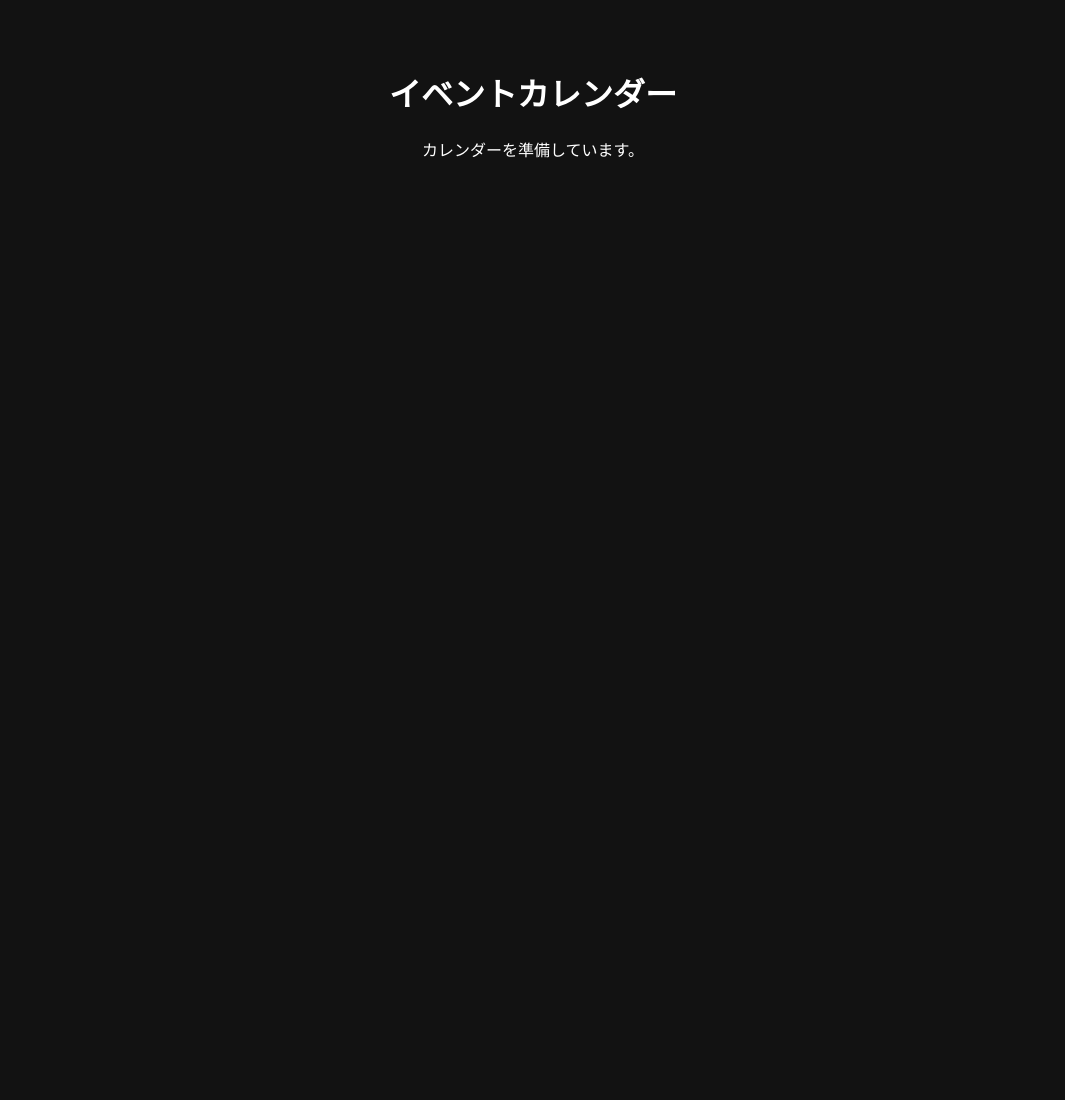
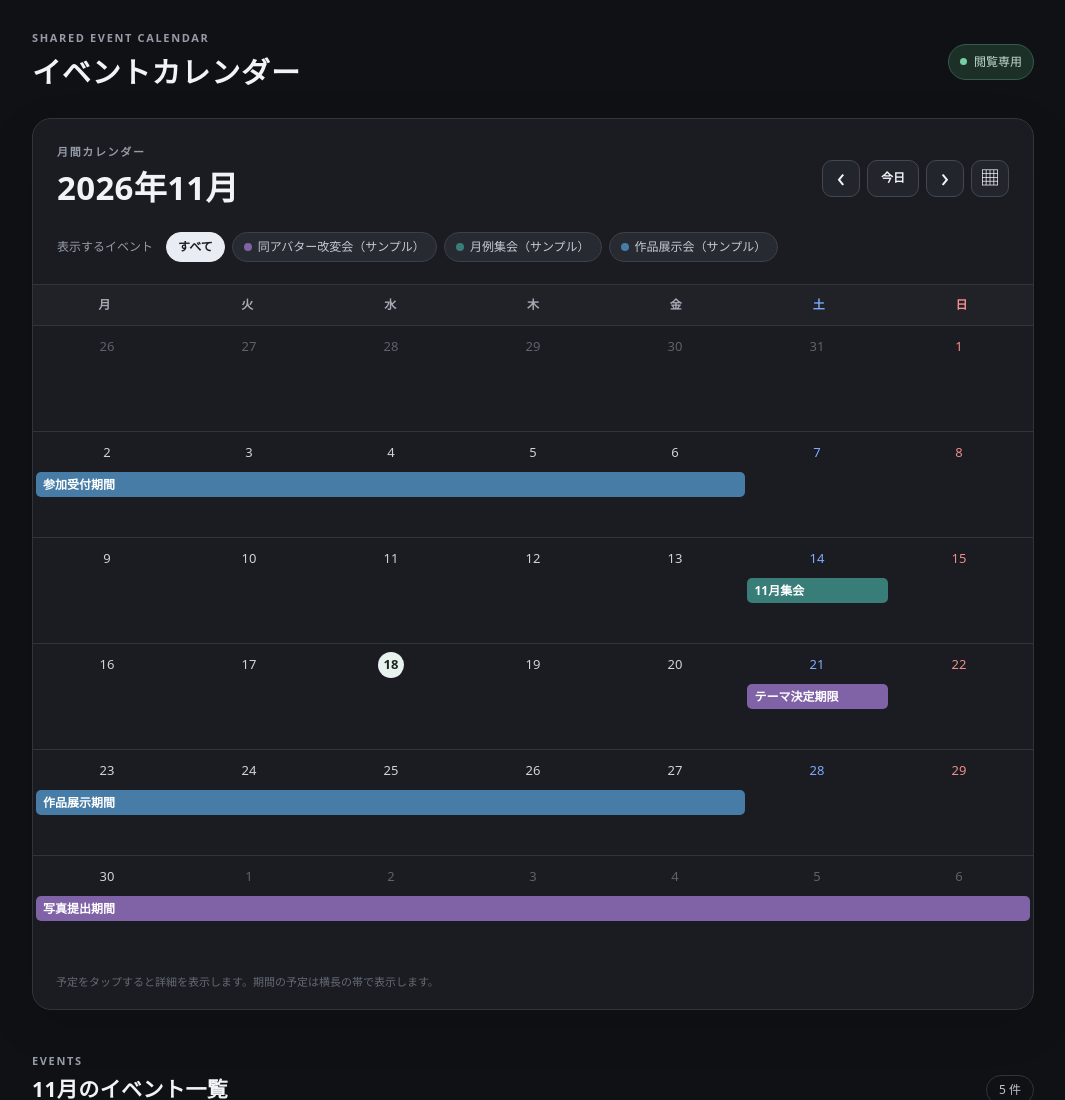
Before and after one commit to panputy-ux/event-calendar, a plain HTML site: page index.html in a window 1280 px wide. Shown: the top 1100 px of the page, without its empty margins (107-1172 px from the left). Before the commit the page ends 800 px from the top, so only its background shows below. Drawn offline with Linux system fonts and the light colour scheme.

Commit message:
Update index.html

```diff
--- a/index.html
+++ b/index.html
@@ -1,22 +1,62 @@
-
-<!DOCTYPE html>
+<!doctype html>
 <html lang="ja">
 <head>
-  <meta charset="UTF-8">
-  <meta name="viewport" content="width=device-width, initial-scale=1.0">
+  <meta charset="utf-8">
+  <meta name="viewport" content="width=device-width, initial-scale=1, viewport-fit=cover">
+  <meta name="theme-color" content="#101115">
+  <meta name="description" content="みんなで予定を確認できるイベントカレンダー">
   <title>イベントカレンダー</title>
-  <style>
-    body {
-      background: #121212;
-      color: #ffffff;
-      font-family: sans-serif;
-      text-align: center;
-      padding: 40px 15px;
-    }
-  </style>
+  <link rel="stylesheet" href="style.css">
 </head>
 <body>
-  <h1>イベントカレンダー</h1>
-  <p>カレンダーを準備しています。</p>
+  <div class="page-shell">
+    <header class="site-header">
+      <div>
+        <div class="eyebrow">SHARED EVENT CALENDAR</div>
+        <h1>イベントカレンダー</h1>
+      </div>
+      <span class="mode-label" aria-label="閲覧専用"><span class="mode-dot"></span>閲覧専用</span>
+    </header>
+
+    <main>
+      <section class="calendar-card" aria-label="月間カレンダー">
+        <div class="calendar-toolbar">
+          <div>
+            <div class="toolbar-heading">月間カレンダー</div>
+            <h2 id="monthTitle" aria-live="polite"></h2>
+          </div>
+          <div class="month-actions">
+            <button id="prevMonth" class="icon-button" type="button" aria-label="前月">‹</button>
+            <button id="goToday" class="text-button" type="button">今日</button>
+            <button id="nextMonth" class="icon-button" type="button" aria-label="翌月">›</button>
+            <label class="month-picker-wrap" title="月を指定する"><span class="sr-only">年月を選択</span><input id="monthPicker" type="month" aria-label="年月を選択"></label>
+          </div>
+        </div>
+        <div class="filter-line"><span class="filter-title">表示するイベント</span><div id="filters" class="filter-chips" aria-label="イベントの絞り込み"></div></div>
+        <div class="calendar-weekdays" aria-hidden="true"><span>月</span><span>火</span><span>水</span><span>木</span><span>金</span><span>土</span><span>日</span></div>
+        <div id="calendarWeeks" class="calendar-weeks"></div>
+        <p class="calendar-note">予定をタップすると詳細を表示します。期間の予定は横長の帯で表示します。</p>
+      </section>
+
+      <section class="month-list" aria-labelledby="listTitle">
+        <div class="section-head"><div><span class="eyebrow">EVENTS</span><h2 id="listTitle">今月のイベント一覧</h2></div><span id="eventCount" class="count-pill">0 件</span></div>
+        <p class="section-sub">親イベントを選択すると概要、日程を選択すると個別の詳細を確認できます。</p>
+        <div id="monthList" class="group-list"></div>
+      </section>
+    </main>
+    <footer class="site-footer"><span>イベント共有カレンダー</span><span id="dataNotice">サンプルデータで表示中</span></footer>
+  </div>
+
+  <div id="modal" class="modal" hidden>
+    <div class="modal-scrim" data-close="true"></div>
+    <section class="modal-dialog" role="dialog" aria-modal="true" aria-labelledby="modalTitle" tabindex="-1">
+      <div class="modal-top"><span id="modalTag" class="modal-tag">イベント詳細</span><button id="closeModal" class="modal-close" type="button" aria-label="閉じる">×</button></div>
+      <h2 id="modalTitle"></h2>
+      <div id="modalContent"></div>
+    </section>
+  </div>
+
+  <script src="sample-events.js"></script>
+  <script src="calendar.js"></script>
 </body>
 </html>
```
